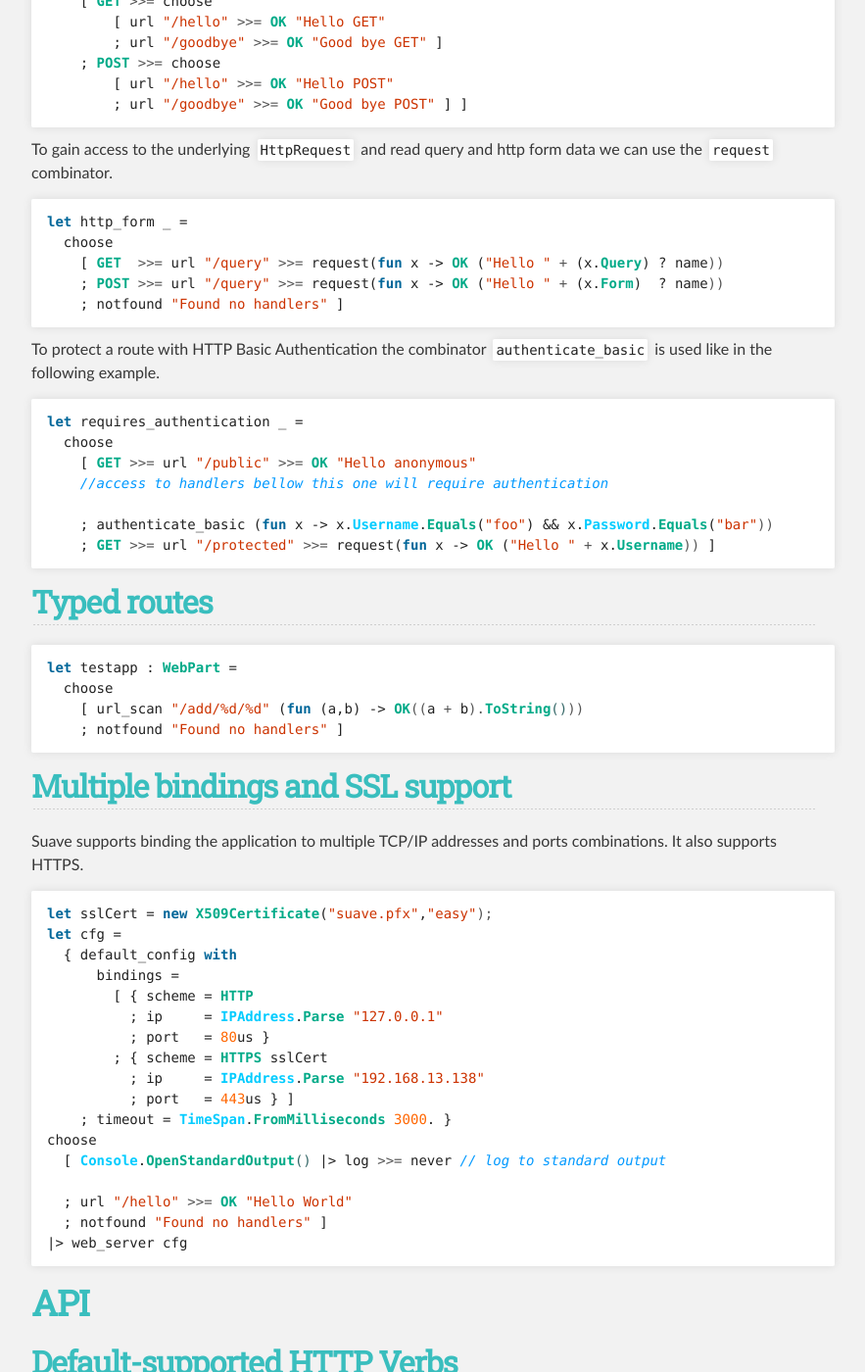
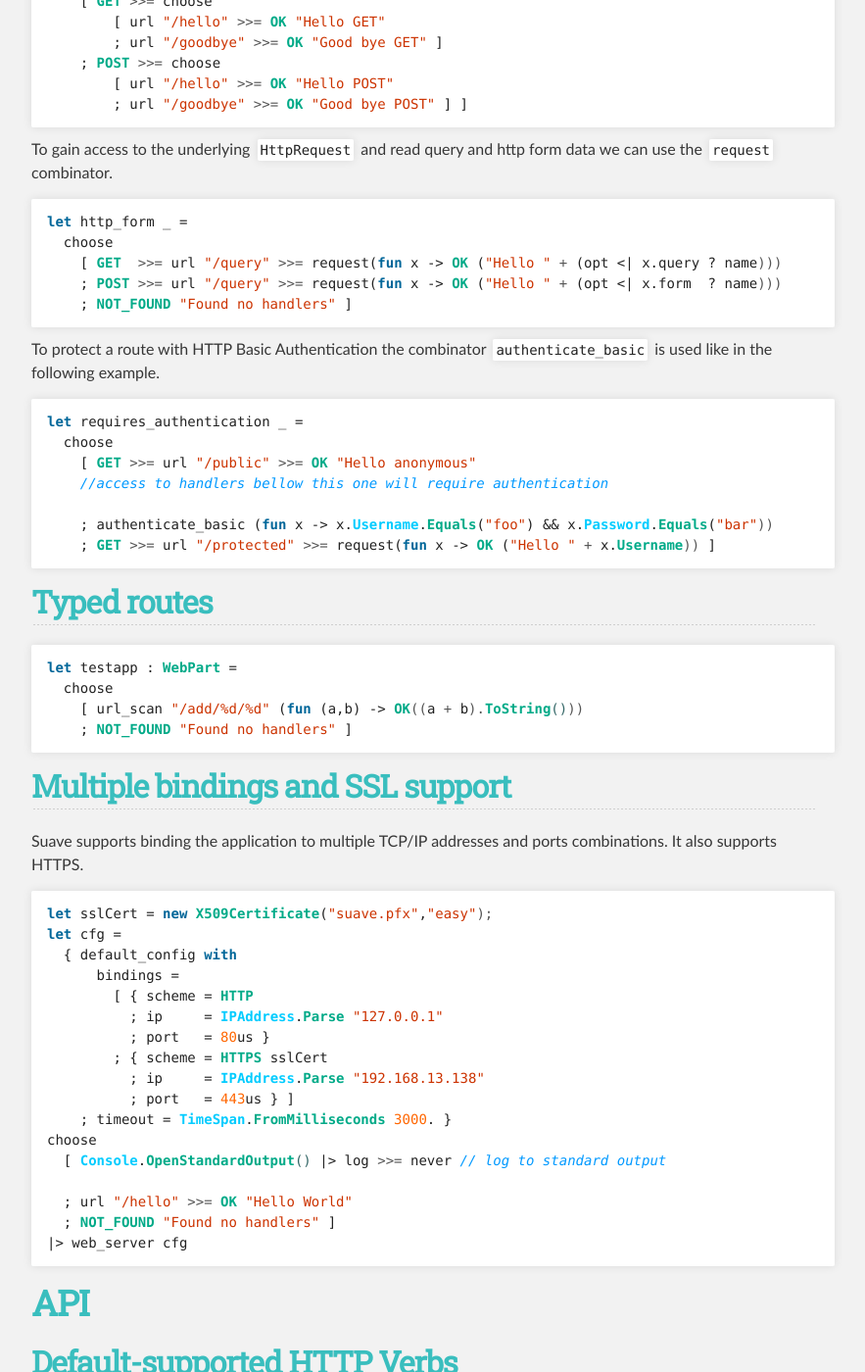
Before and after one commit to SuaveIO/suave, a Jekyll site: the page built from index.md, in a window 1280 px wide and 1400 px high, scrolled down 1576 px. Shown: the whole window at 98% size, without its empty margins (208-1091 px from the left). Built offline with Jekyll 4.4.1, drawn with Linux system fonts in a browser that asks for light colours.

Commit message:
update snippets

```diff
--- a/_includes/content.md
+++ b/_includes/content.md
@@ -67,9 +67,9 @@ To gain access to the underlying `HttpRequest` and read query and http form data
 {% highlight fsharp %}
 let http_form _ =
   choose
-    [ GET  >>= url "/query" >>= request(fun x -> OK ("Hello " + (x.Query) ? name))
-    ; POST >>= url "/query" >>= request(fun x -> OK ("Hello " + (x.Form)  ? name))
-    ; notfound "Found no handlers" ]
+    [ GET  >>= url "/query" >>= request(fun x -> OK ("Hello " + (opt <| x.query ? name)))
+    ; POST >>= url "/query" >>= request(fun x -> OK ("Hello " + (opt <| x.form  ? name)))
+    ; NOT_FOUND "Found no handlers" ]
 {% endhighlight %}
 
 To protect a route with HTTP Basic Authentication the combinator `authenticate_basic` is used like in the following example.
@@ -90,7 +90,7 @@ Typed routes
 let testapp : WebPart =
   choose
     [ url_scan "/add/%d/%d" (fun (a,b) -> OK((a + b).ToString()))
-    ; notfound "Found no handlers" ]
+    ; NOT_FOUND "Found no handlers" ]
 {% endhighlight %}
 
 Multiple bindings and SSL support
@@ -113,7 +113,7 @@ let cfg =
 choose
   [ Console.OpenStandardOutput() |> log >>= never // log to standard output
   ; url "/hello" >>= OK "Hello World"
-  ; notfound "Found no handlers" ]
+  ; NOT_FOUND "Found no handlers" ]
 |> web_server cfg
 {% endhighlight %}
 
```
